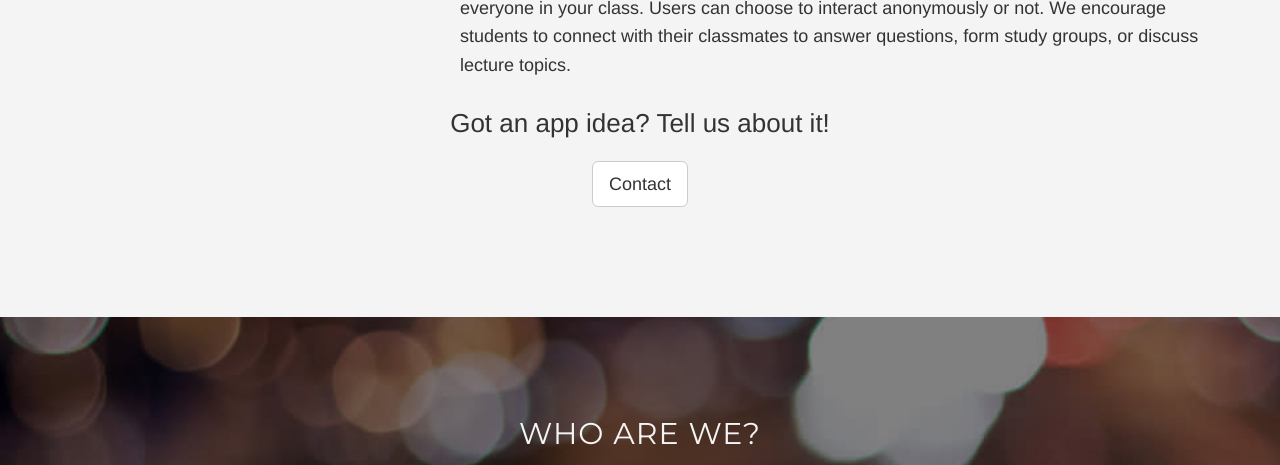
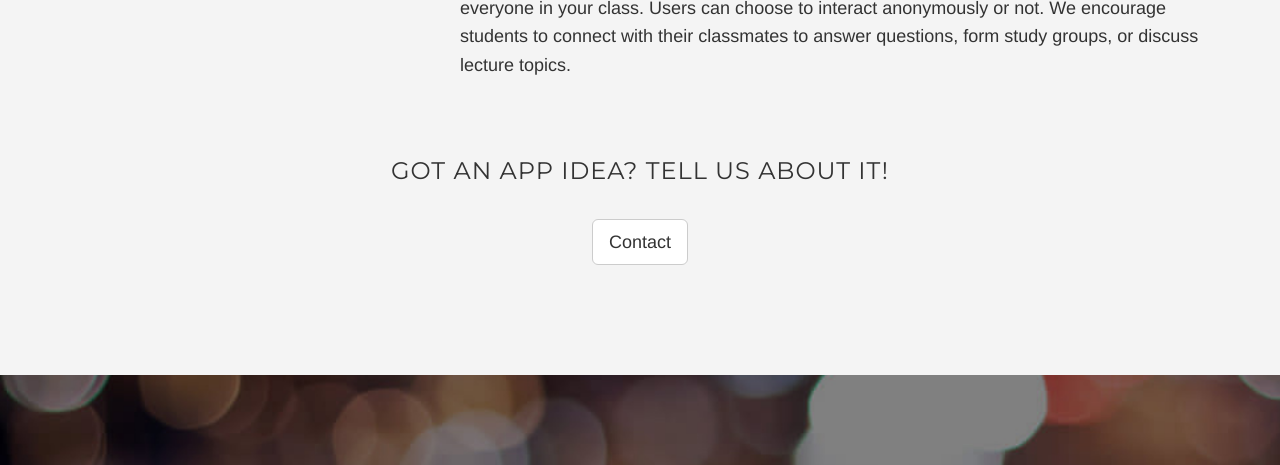
Before and after one commit to iwilsonq/whales-r-us, a website: page index.html in a window 1280 px wide. Shown: the part 1022-1487 px from the top of the page. Drawn offline with nearby package versions, Linux system fonts and the light colour scheme.

Commit message:
updated a job descr button, changed font of 'app idea'

```diff
--- a/index.html
+++ b/index.html
@@ -104,9 +104,11 @@
         </div>
         <div class="row text-center">
           <div class="col-md-offset-2 col-md-8">
-            <p class="lead big-lead">
+            <h3>
+              <br />
+              <br />
               Got an app idea? Tell us about it!
-            </p>
+            </h3>
             <a href="#contact" class="btn btn-default btn-lg">Contact</a>
 
           </div>
@@ -145,6 +147,7 @@
           <li class="job-title">Assistant Artist</li>
           <li class="job-title">UI/UX Web Designer</li>
         </ul>
+        <a href="https://drive.google.com/drive/u/0/folders/0B4u_l2MlUtlUS2plZXRZZTFqTHM" class="btn btn-default btn-lg">View Job Descriptions</a>
         <a href="https://goo.gl/forms/yoIvd9pmcckrDePg1" class="btn btn-default btn-lg">Apply Now</a>
       </div>
     </section>
```
